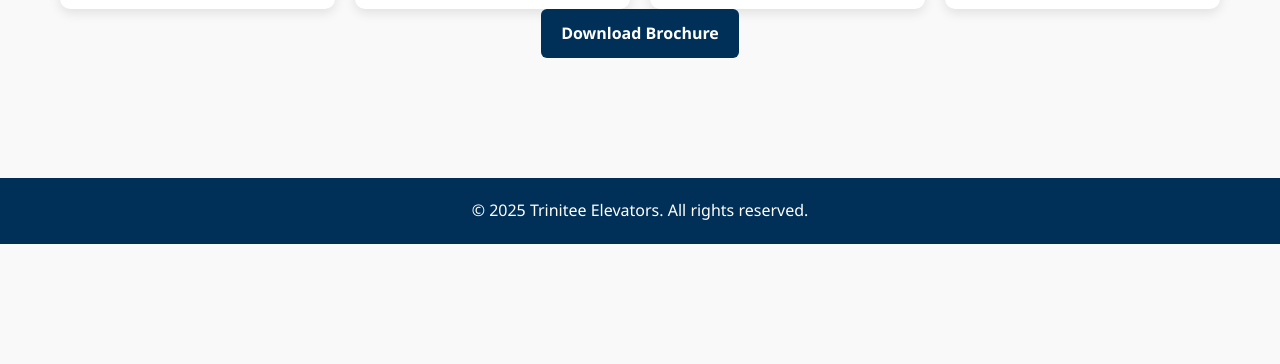
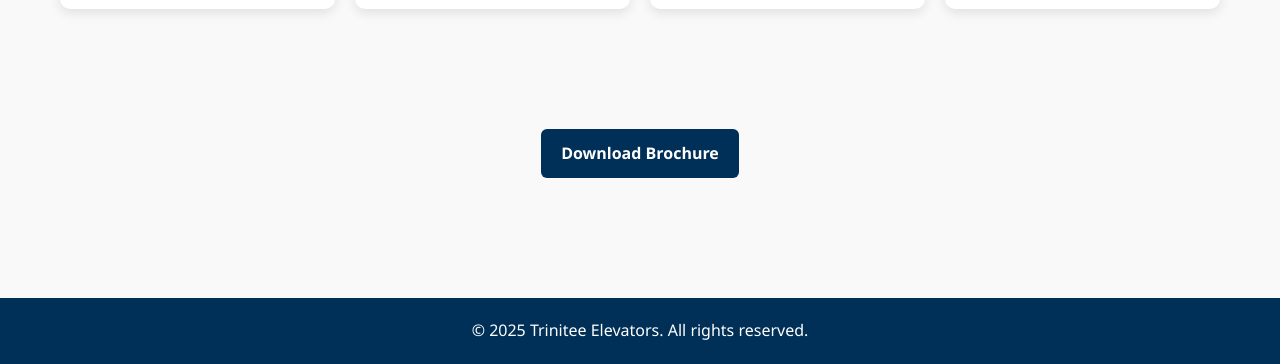
Before and after one commit to Triniteeelevators/triniteeelevatorinfra, a plain HTML site: page products.html in a window 1280 px wide. Shown: the part 446-810 px from the top of the page. Drawn offline with Linux system fonts and the light colour scheme.

Commit message:
products.html

```diff
--- a/products.html
+++ b/products.html
@@ -30,11 +30,15 @@
     <div class="card"><img src="https://source.unsplash.com/400x200/?freight,elevator"><h3>Goods Elevator</h3></div>
     <div class="card"><img src="https://source.unsplash.com/400x200/?home,elevator"><h3>Home Elevator</h3></div>
   </div>
-   <P><div style="text-align:center; margin-bottom:20px;">
-   <a href="TRINITEE.pdf" download class="button">Download Brochure</a></P>
+
+</section>
+   <section class="section">
+ <div class="grid">
+    <div style="text-align:center; margin-bottom:20px;">
+   <a href="TRINITEE.pdf" download class="button">Download Brochure</a>
   </div>
+
 </section>
-
 <footer>
   &copy; 2025 Trinitee Elevators. All rights reserved.
 </footer>
```
